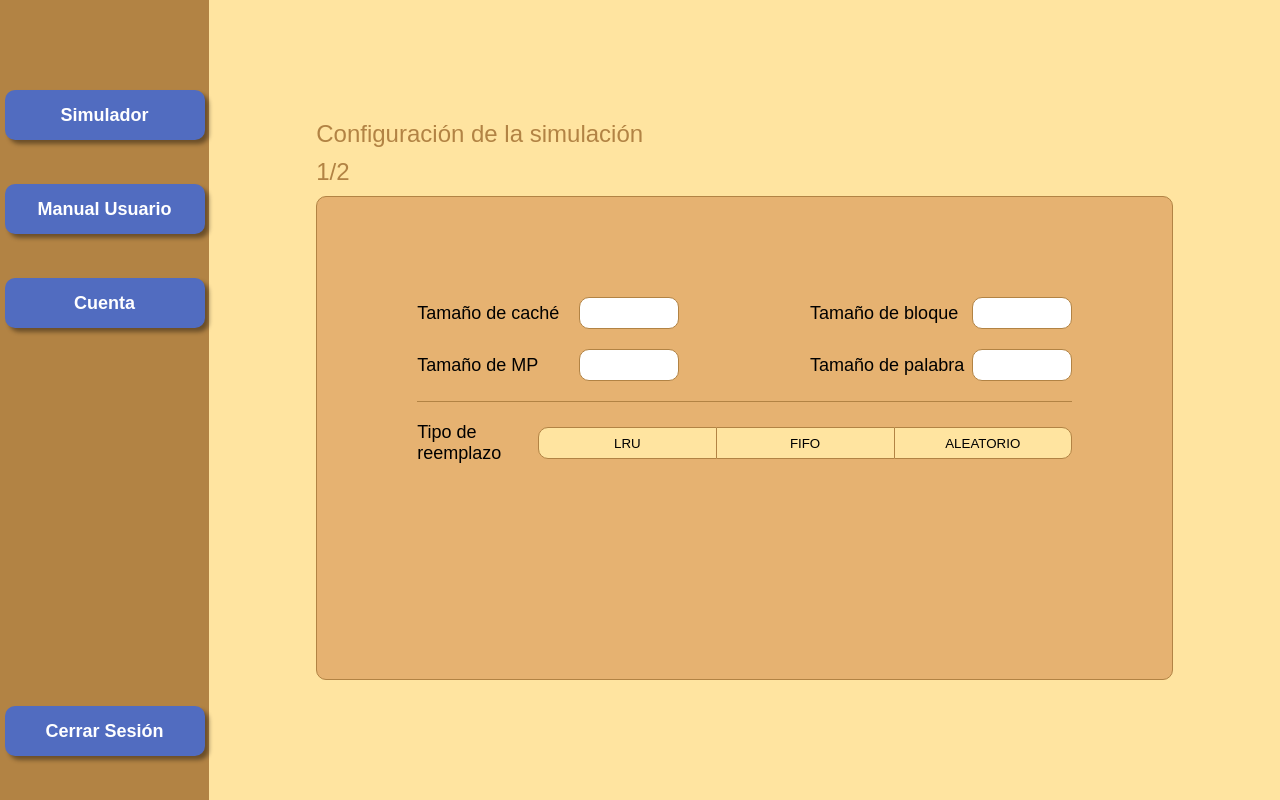
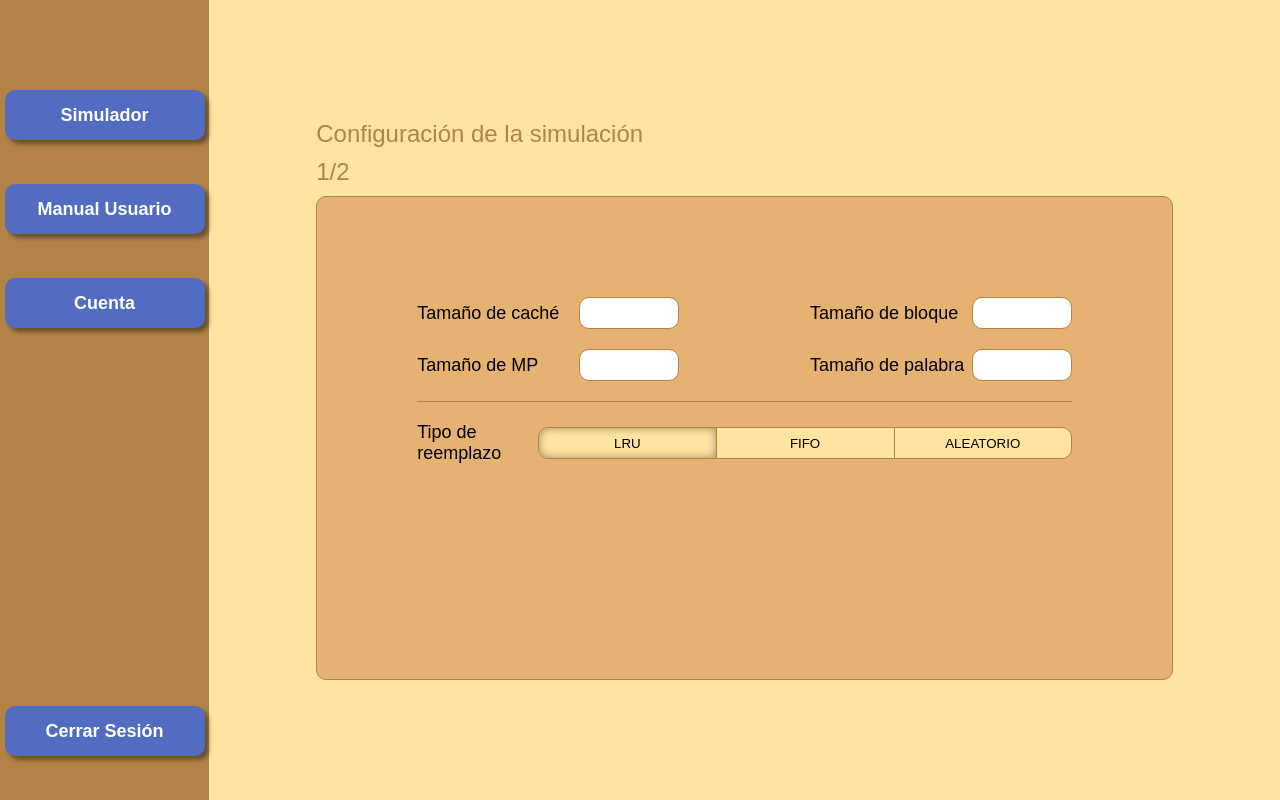
Before and after one commit to eloy98g/cache-simulator, a React app: page /dashboard in a window 1280 px wide. Both pictures are taken after a click on the button "Simulador". Built offline with nearby package versions, Linux system fonts and the light colour scheme.

Commit message:
item selection finished

```diff
--- a/src/components/ItemSelection.jsx
+++ b/src/components/ItemSelection.jsx
@@ -6,13 +6,10 @@ const ItemSelection = (props) => {
     const currentElement = document.getElementsByClassName('selected');
     const newElement = document.getElementById(item);
 
-    console.log(`current: ${currentElement[0].id}`);
-    console.log(`nuevo: ${newElement.id}`);
-
-    newElement.classList.add('selected');
     if(currentElement.length > 0){
       currentElement[0].classList.remove('selected');
     }
+    newElement.classList.add('selected');
   };
 
   const pps = { ...props };
--- a/src/styles/components/ItemSelection.scss
+++ b/src/styles/components/ItemSelection.scss
@@ -20,15 +20,10 @@
   background-color: $primary-lighten;
   cursor: pointer;
   outline: none;
-
-  .selected{
-    background-color: red;
-  }
 }
 
-.item .selected {
-  box-shadow: inset 0 0 10px rgba(0, 0, 0, 0.4);
-  background-color: red;
+.selected {
+  box-shadow: inset 0 0 8px rgba(0, 0, 0, 0.4);
 }
 
 .container .item:nth-child(1) {
```
